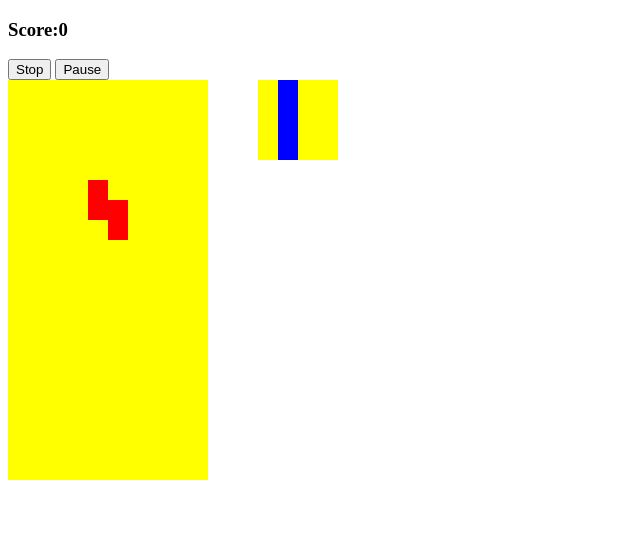
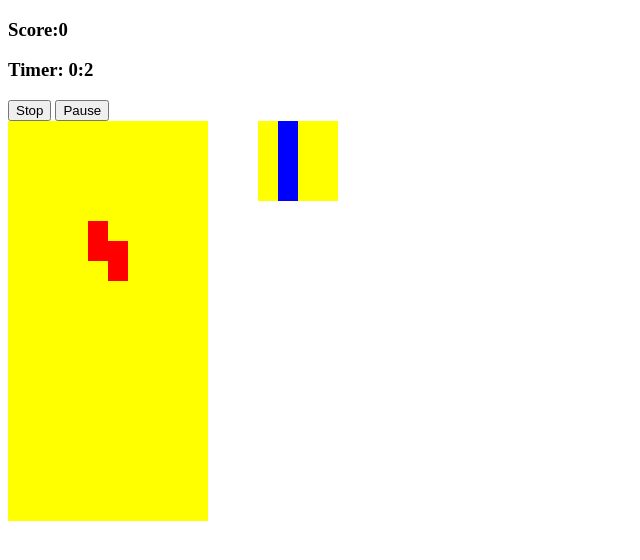
Before and after one commit to rarpda/TetrisJS, a plain HTML site: page index.html in a window 1280 px wide. Both pictures are taken after a click on the button "Start". Shown: the whole page, without its empty margins (0-640 px from the left). Drawn offline with Linux system fonts and the light colour scheme.

Commit message:
Timer feature introduced

```diff
--- a/app.js
+++ b/app.js
@@ -43,6 +43,7 @@ const colors = ['orange', 'red', 'purple', 'green', 'blue']
 const displayWidth = 4
 let displayIndex = 0
 let time = 1000;
+let currentTime = 0;
 
 //without rotations
 const upNextTetrominoes = [
@@ -54,6 +55,8 @@ const upNextTetrominoes = [
 ]
 
 document.addEventListener("DOMContentLoaded", () => {
+    let timerInterval = null;
+
     const grid = document.querySelector(".grid")
     let squares = Array.from(document.querySelectorAll(".grid div"))
     const ScoreDisplay = document.querySelector('#score')
@@ -64,17 +67,15 @@ document.addEventListener("DOMContentLoaded", () => {
     let timerId = null;
     let score, currentPosition, currentRotation;
     let currentPieceIndex, current, colour;
+    const timerObject = document.getElementById("timer")
 
     function initGame() {
         score = 0;
         time = 500;
-
         ScoreDisplay.innerHTML = 0;
-
         currentPosition = 4;
         currentRotation = 0;
         score = 0;
-
         currentPieceIndex = Math.floor(Math.random() * theTetraminoes.length);
         current = theTetraminoes[currentPieceIndex][currentRotation];
         colour = colors[currentPieceIndex];
@@ -82,13 +83,22 @@ document.addEventListener("DOMContentLoaded", () => {
         /*Setup next Random */
         nextRandom = Math.floor(Math.random() * theTetraminoes.length);
 
-        for(let i = 0; i <200; i++){
+        for (let i = 0; i < 200; i++) {
             squares[i].removeAttribute("class");
-            squares[i].style.backgroundColor="yellow";
+            squares[i].style.backgroundColor = "yellow";
         }
         startBtn.innerHTML = "Stop";
-        playBtn.disabled = false;
-        playBtn.innerHTML = "Pause"
+        playBtn.innerHTML = "Pause";
+        currentTime = 0;
+        timerInterval = setInterval(timerIncrement, 1000)
+    }
+
+    function timerIncrement() {
+        currentTime++;
+        let minutes = Math.floor(currentTime / 60);
+        let seconds = (currentTime % 60);
+        timerObject.innerHTML = " " + minutes + ":" + seconds;
+
     }
 
     //draw piece
@@ -145,12 +155,12 @@ document.addEventListener("DOMContentLoaded", () => {
             colour = colors[currentPieceIndex];
             currentPosition = 4
 
-            if(time > 800){
-                time-=5;
-            } else{
+            if (time > 800) {
+                time -= 5;
+            } else {
                 time = 800;
             }
-            clearInterval( timerId)
+            clearInterval(timerId)
             timerId = setInterval(moveDown, time)
             draw();
             displayShape();
@@ -192,13 +202,13 @@ document.addEventListener("DOMContentLoaded", () => {
 
     //rotate the tetromine
     function rotate() {
-        if(currentPieceIndex == 4){
-            if(((currentPosition % 10) > 6) || ((currentPosition % 10) < 0)){
+        if (currentPieceIndex == 4) {
+            if (((currentPosition % 10) > 6) || ((currentPosition % 10) < 0)) {
                 return;
             }
         }
-        else{
-            if( ((currentPosition % 10) > 7) || ((currentPosition % 10) <0)){
+        else {
+            if (((currentPosition % 10) > 7) || ((currentPosition % 10) < 0)) {
                 return;
             }
         }
@@ -210,32 +220,36 @@ document.addEventListener("DOMContentLoaded", () => {
         //Check if it will clash with other parts
         nextPosition = theTetraminoes[currentPieceIndex][nextRotation]
         let willConflict = nextPosition.some(index => squares[currentPosition + index].classList.contains("taken"))
-        if(willConflict){
+        if (willConflict) {
             return;
         }
         undraw();
         currentRotation = nextRotation;
-        current  = nextPosition
+        current = nextPosition
         draw()
         checkCollision();
     }
 
-    const playBtn = document.getElementById("pause-button");
+    const playBtn = document.getElementById("pause-button")
 
     startBtn.addEventListener('click', () => {
         if (timerId) {
+            /*Stopped */
             document.removeEventListener("keydown", control);
             startBtn.innerHTML = "Start";
             clearInterval(timerId)
+            clearInterval(timerInterval)
             timerId = null;
             playBtn.disabled = true;
             playBtn.innerHTML = "Play"
         } else {
-
+            /*Start */
             initGame();
+            playBtn.disabled = false;
             document.addEventListener('keydown', control);
             draw()
             timerId = setInterval(moveDown, time)
+
             nextRandom = Math.floor(Math.random() * theTetraminoes.length)
             displayShape()
 
@@ -246,15 +260,16 @@ document.addEventListener("DOMContentLoaded", () => {
     /* Add play/pause button */
     playBtn.addEventListener('click', () => {
         /*Running -> Pause*/
-        if (timerId) {
+        if (playBtn.innerHTML === "Pause") {
+            clearInterval(timerInterval)
             clearInterval(timerId)
             document.removeEventListener("keydown", control);
             playBtn.innerHTML = "Play";
-            timerId = null;
         } else {
             /*Paused -> Run*/
             document.addEventListener('keydown', control);
             timerId = setInterval(moveDown, time)
+            timerInterval = setInterval(timerIncrement, 1000)
             playBtn.innerHTML = "Pause";
         }
     })
@@ -284,8 +299,10 @@ document.addEventListener("DOMContentLoaded", () => {
             playBtn.disabled = true;
             startBtn.innerHTML = "Start";
             document.removeEventListener("keydown", control);
-            console.log("reached");
             clearInterval(timerId)
+            clearInterval(timerInterval)
+            startBtn.innerHTML = "Start"
+            timerId = null;
         }
     }
 
--- a/index.html
+++ b/index.html
@@ -8,6 +8,7 @@
     </head>
     <body>
         <h3>Score:<span id="score">0</span></h3>
+        <h3>Timer:<span id="timer">0</span></h3>
         <button id="start-button">Start</button>
         <button id="pause-button" disabled=true>Play</button>
 
```
